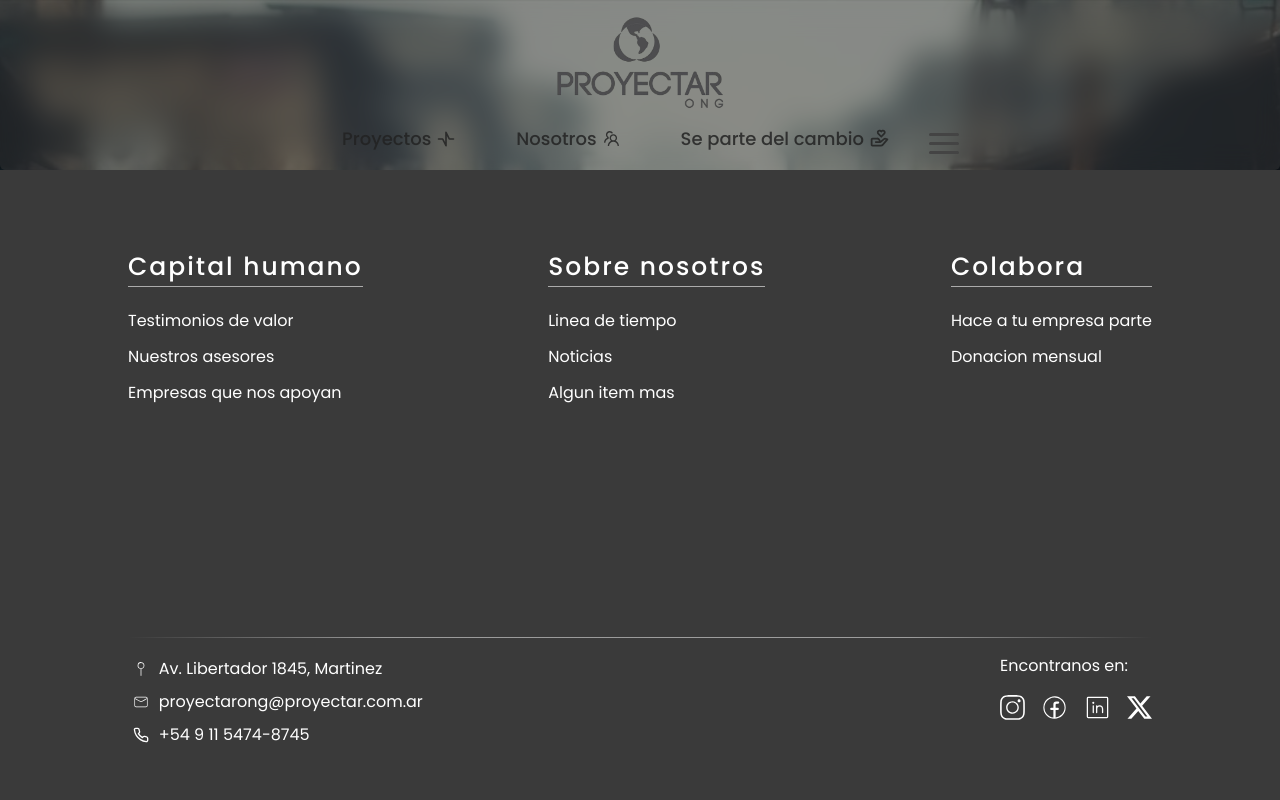
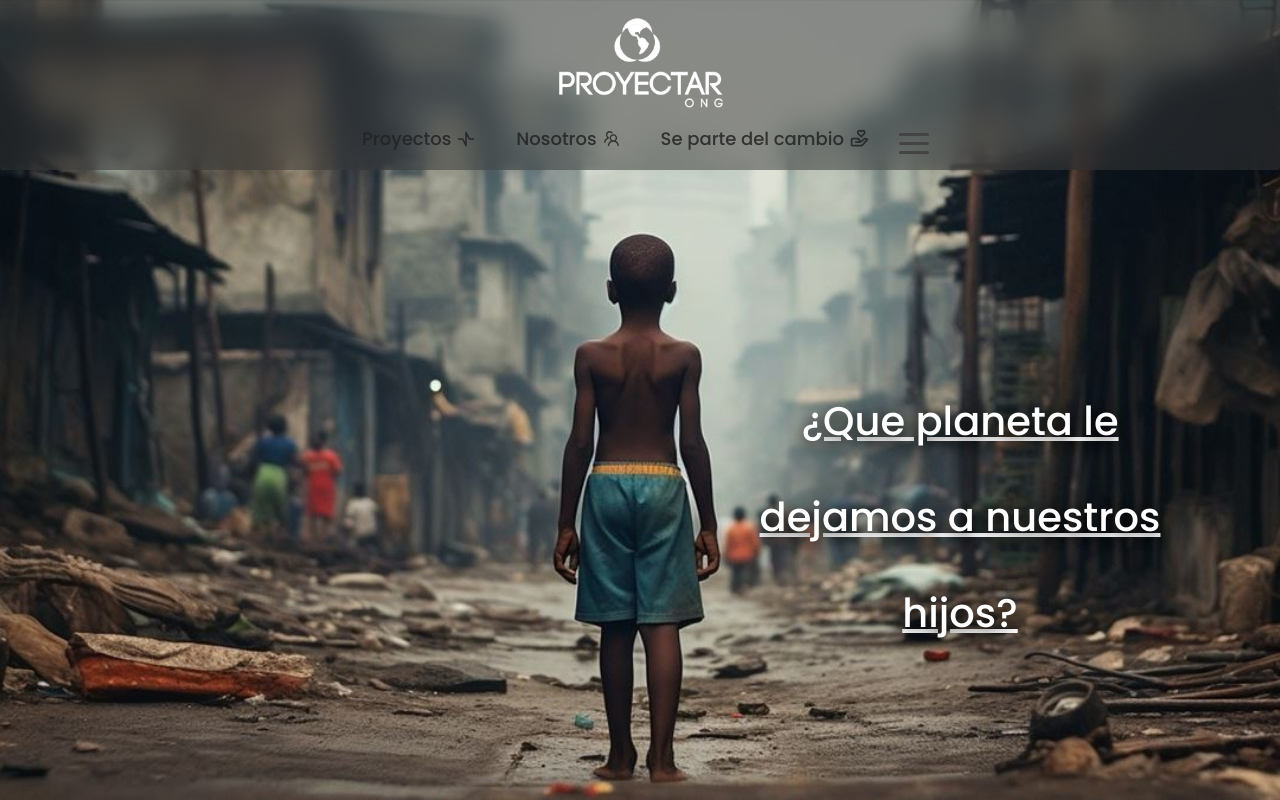
Before and after one commit to bautistagorchs/Web-Proyectar, a Next.js app: page / in a window 1280 px wide. Shown: the top 800 px of the page. Built offline with nearby package versions, Linux system fonts and the light colour scheme.

Commit message:
ajustes expandible version laptop

```diff
--- a/src/componentes/navbar/Navbar.tsx
+++ b/src/componentes/navbar/Navbar.tsx
@@ -2,7 +2,7 @@
 
 import CCR from "@/archivos/foto_ccr_blended.png";
 import logo_apaisado from "@/archivos/logo_apaisadp_gris_fondo_transparente.png";
-import logo from "@/archivos/logo_gris_fondo_transparente.png";
+import logoB from "@/archivos/logo_blanco_fondo_transparente.png";
 import reciclaje from "@/archivos/proyecto_reciclaje.png";
 import { Spin as Hamburger } from "hamburger-react";
 import Image from "next/image";
@@ -52,14 +52,14 @@
       <nav
         className={`${s.barraNavegacionTop} ${
           scrollY > 10 ? s.navbarScrolled : ""
-        }`}
+        } ${!isOpen ? "" : s.cambiarBackground}`}
       >
         <div className={s.contenidoBarra}>
           <div className={s.logo}>
-            {scrollY > 10 ? (
+            {scrollY > 10 && window.innerWidth < 900 ? (
               <Image src={logo_apaisado} alt="Logo a color" />
             ) : (
-              <Image src={logo} alt="Logo a color" />
+              <Image src={logoB} alt="Logo a color" />
             )}
           </div>
           <div className={s.elementosNavegacion}>
@@ -179,7 +179,7 @@
             </div>
             <div className={s.expandir}>
               <Hamburger
-                color="#444444"
+                color={isOpen ? "white" : "#444444"}
                 rounded
                 distance="sm"
                 size={30}
@@ -292,7 +292,7 @@
                 <h4>Donacion mensual</h4>
               </div>
             </div>
-            <div className={s.redesSociales}>
+            <div className={s.footer}>
               <div className={s.contacto}>
                 <Link href={""}>
                   <PiMapPinSimpleLight /> Av. Libertador 1845, Martinez
@@ -308,7 +308,7 @@
               <div className={s.iconos}>
                 <h4>Encontranos en:</h4>
                 <div>
-                  <Link href={""}>
+                  <Link href={""} className={s.primero}>
                     <SlSocialInstagram size={25} />
                   </Link>
                   <Link href={""}>
--- a/src/componentes/navbar/navbar.module.scss
+++ b/src/componentes/navbar/navbar.module.scss
@@ -158,7 +158,7 @@
       }
     }
     > div > a {
-      padding: 0 20px;
+      padding: 0 10px;
       display: flex;
       align-items: center;
       font-size: $tamaño-fuente-navbar;
@@ -181,7 +181,6 @@
 }
 
 .barraNavegacionTop .expandibleLaptop {
-  display: none;
   width: 100%;
   height: calc(100vh - $altura-top-navbar-laptop);
   position: absolute;
@@ -191,6 +190,9 @@
   justify-content: center;
   align-items: flex-end;
   background-color: rgb(58, 58, 58);
+  // animation: dropDown 0.4s ease 0 1 forwards fill-mode;
+  transform: translateY(100%);
+  transition: transform 0.4s ease;
   .expandibleContenido {
     width: 80%;
     height: 80%;
@@ -222,7 +224,7 @@
         }
       }
     }
-    .redesSociales {
+    .footer {
       width: 100%;
       margin-top: 20%;
       position: relative;
@@ -238,6 +240,7 @@
         a {
           display: flex;
           align-items: center;
+          font-size: 15px;
           border-bottom: 1px solid transparent;
           transition: all 0.4s ease;
           &:hover {
@@ -256,15 +259,22 @@
         gap: 1rem;
         h4 {
           font-weight: 400;
+          font-size: 15px;
         }
         div {
           display: flex;
           align-items: center;
-          gap: 1rem;
-
+          .primero {
+            padding: 0 5px 0 0;
+          }
           a {
+            padding: 0 10px;
             display: flex;
             align-items: center;
+            transition: all 0.4s ease;
+            &:hover {
+              transform: scale(1.5) translateY(-4px);
+            }
           }
         }
       }
@@ -348,11 +358,19 @@
 }
 
 @media (min-width: 900px) {
+  .barraNavegacionTop.cambiarBackground {
+    background-color: rgb(58, 58, 58);
+    .elementosNavegacion {
+      color: white;
+    }
+    &:hover {
+      background-color: rgb(58, 58, 58);
+    }
+  }
   .barraNavegacionTop {
     height: $altura-top-navbar-laptop;
     backdrop-filter: blur(7px);
     background-color: rgba(58, 58, 58, 0.37);
-    border-radius: 0 0 5px 5px;
     &:hover {
       backdrop-filter: blur(15px);
       background-color: rgba(58, 58, 58, 0.514);
@@ -545,7 +563,6 @@
         transition: all 0.3s ease;
         &:hover {
           cursor: pointer;
-          // background-color: rgba(58, 58, 58, 0.596);
           > a {
             border-bottom: 1px solid white;
             > svg {
@@ -602,7 +619,38 @@
       display: none;
     }
     .expandibleLaptop.show {
-      display: flex;
+      // display: flex;
+      transform: translateY(0%);
+    }
+  }
+  .barraNavegacionTop.cambiarBackground::after {
+    content: "";
+    position: absolute;
+    height: 1px;
+    width: 90%;
+    top: 100%;
+    z-index: 2;
+    background: -webkit-linear-gradient(
+      top,
+      rgba(255, 255, 255, 0) 0%,
+      rgba(255, 255, 255, 0.49) 50%,
+      rgba(255, 255, 255, 0.5) 51%,
+      rgba(255, 255, 255, 0) 100%
+    );
+    background: linear-gradient(
+      to right,
+      rgba(255, 255, 255, 0) 0%,
+      rgba(255, 255, 255, 0.49) 50%,
+      rgba(255, 255, 255, 0.5) 51%,
+      rgba(255, 255, 255, 0) 100%
+    );
+  }
+  .barraNavegacionTop.navbarScrolled {
+    height: $altura-top-navbar-laptop;
+    background-color: inherit;
+    box-shadow: unset;
+    .contenidoBarra {
+      margin-top: none;
     }
   }
   .barraNavegacionBottom {
```
Also changed, not shown: src/archivos/logo_blanco_fondo_transparente.png.
